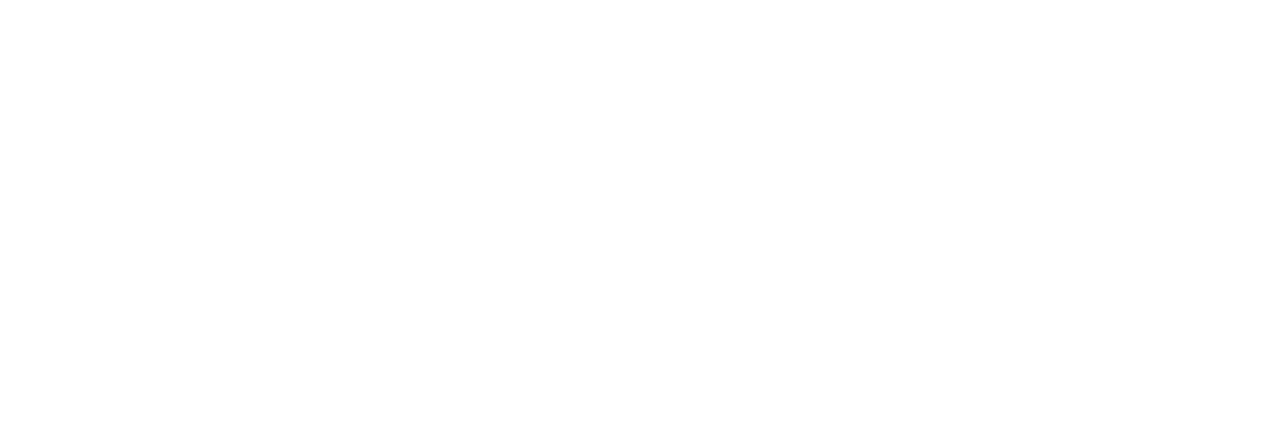
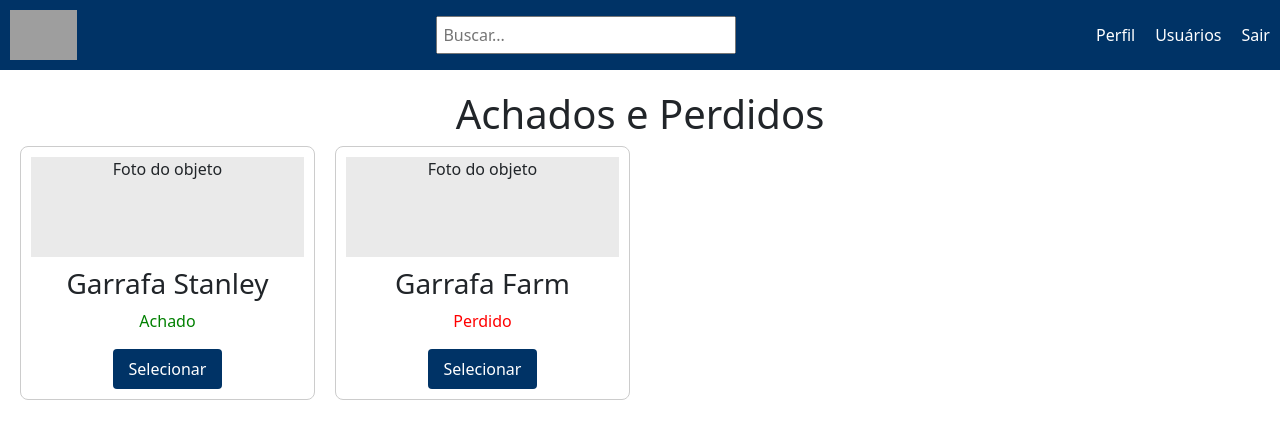
Before and after one commit to GusRsantos/achados-perdidos, a React (Create React App) app: page /home in a window 1280 px wide. Shown: the top 438 px of the page. Built offline with nearby package versions, Linux system fonts and the light colour scheme; grey boxes are pictures that could not be loaded.

Commit message:
Caso dê tempo de mexer no senai, né

```diff
--- a/src/App.js
+++ b/src/App.js
@@ -9,10 +9,22 @@
 import Login from "./pages/Login";
 import CadastrarObjeto from "./pages/CadastrarObjeto";
 import RetirarObjeto from "./pages/RetirarObjeto";
+import Home from './pages/Home';
 
 function App() {
+
   return (
     <div className="App">
+     <BrowserRouter>
+     <NavBarra></NavBarra>
+     <Routes>
+    <Route path='/navbarra' element={<NavBarra/>}/>
+    <Route path='/home' element={<Home/>}/>
+    <Route path='/login' element={<Login/>}/>
+    <Route path='/cadastrarobjeto' element={<CadastrarObjeto/>}/>
+    <Route path='/retirarobjeto' element={<RetirarObjeto/>}/>
+     </Routes>
+     </BrowserRouter>
     </div>
   );
 }
--- /dev/null
+++ b/src/components/CartaoObjeto.jsx
@@ -0,0 +1,16 @@
+import React from 'react'
+import styles from "./CartaoObjeto.module.css";
+const CartaoObjeto = ({ name, status }) => {
+  return (
+    <div className={styles.card}>
+ <div className={styles.image}>Foto do objeto</div>
+      <h3>{name}</h3>
+      <p className={status === 'Achado' ? styles.achado : styles.perdido}>
+        {status}
+      </p>
+      <button className={styles.selectButton}>Selecionar</button>
+    </div>
+  );
+};
+
+export default CartaoObjeto
--- /dev/null
+++ b/src/components/CartaoObjeto.module.css
@@ -0,0 +1,33 @@
+.card {
+    border: 1px solid #ccc;
+    border-radius: 8px;
+    padding: 10px;
+    text-align: center;
+  }
+
+  .image {
+    height: 100px;
+    background-color: #eaeaea;
+    margin-bottom: 10px;
+  }
+
+  .achado {
+    color: green;
+  }
+
+  .perdido {
+    color: red;
+  }
+
+  .selectButton {
+    background-color: #003366;
+    color: white;
+    border: none;
+    padding: 8px 16px;
+    border-radius: 4px;
+    cursor: pointer;
+  }
+
+  .selectButton:hover {
+    background-color: #00509e;
+  }
--- a/src/components/NavBarra.jsx
+++ b/src/components/NavBarra.jsx
@@ -1,8 +1,21 @@
+import React from 'react';
+import styles from './NavBarra.module.css';
 
 const NavBarra = () => {
   return (
-    <div>NavBarra</div>
-  )
-}
+    <nav className={styles.navbar}>
+      <div className={styles.logo}>
+        <img src="/logo.svg" alt="Logo Senai" />
+      </div>
+      <input type="text" placeholder="Buscar..." className={styles.searchBar} />
+      <button className={styles.hamburguerMenu}>☰</button>
+      <div className={styles.navLinks}>
+        <a href="/perfil">Perfil</a>
+        <a href="/usuarios">Usuários</a>
+        <a href="/sair">Sair</a>
+      </div>
+    </nav>
+  );
+};
 
-export default NavBarra
+export default NavBarra;
--- a/src/components/NavBarra.module.css
+++ b/src/components/NavBarra.module.css
@@ -0,0 +1,33 @@
+.navbar {
+    display: flex;
+    justify-content: space-between;
+    align-items: center;
+    padding: 10px;
+    background-color: #003366;
+  }
+
+  .logo img {
+    height: 50px;
+  }
+
+  .searchBar {
+    width: 300px;
+    padding: 5px;
+  }
+
+  .hamburguerMenu {
+    display: none;
+    background: none;
+    border: none;
+    font-size: 24px;
+  }
+
+  .navLinks {
+    display: flex;
+    gap: 20px;
+  }
+
+  .navLinks a {
+    color: white;
+    text-decoration: none;
+  }
--- /dev/null
+++ b/src/pages/Home.jsx
@@ -0,0 +1,22 @@
+import styles from './Home.module.css';
+import CartaoObjeto from "../components/CartaoObjeto";
+const Home = () => {
+  const objects = [
+    { name: 'Garrafa Stanley', status: 'Achado' },
+    { name: 'Garrafa Farm', status: 'Perdido' },
+    // Outros objetos
+  ];
+
+  return (
+    <div className={styles.container}>
+      <h1>Achados e Perdidos</h1>
+      <div className={styles.cards}>
+        {objects.map((obj, index) => (
+          <CartaoObjeto key={index} name={obj.name} status={obj.status}/>
+        ))}
+      </div>
+    </div>
+  );
+};
+
+export default Home;
--- /dev/null
+++ b/src/pages/Home.module.css
@@ -0,0 +1,9 @@
+.container {
+    padding: 20px;
+  }
+
+  .cards {
+    display: grid;
+    grid-template-columns: repeat(4, 1fr);
+    gap: 20px;
+  }
--- a/src/pages/Login.jsx
+++ b/src/pages/Login.jsx
@@ -1,8 +1,17 @@
+import React from 'react';
+import styles from './Login.module.css';
 
 const Login = () => {
   return (
-    <div>Login</div>
-  )
-}
+    <div className={styles.container}>
+      <div className={styles.loginBox}>
+        <img src="/logo.svg" alt="Logo Senai" className={styles.logo} />
+        <input type="text" placeholder="Digite seu CPF" className={styles.input} />
+        <input type="password" placeholder="Digite sua senha" className={styles.input} />
+        <button className={styles.loginButton}>Entrar</button>
+      </div>
+    </div>
+  );
+};
 
-export default Login
+export default Login;
--- a/src/pages/Login.module.css
+++ b/src/pages/Login.module.css
@@ -0,0 +1,42 @@
+.container {
+    display: flex;
+    justify-content: center;
+    align-items: center;
+    height: 100vh;
+    background-color: #f2f2f2;
+  }
+
+  .loginBox {
+    background-color: white;
+    padding: 20px;
+    border-radius: 10px;
+    box-shadow: 0 0 10px rgba(0, 0, 0, 0.1);
+    text-align: center;
+  }
+
+  .logo {
+    margin-bottom: 20px;
+  }
+
+  .input {
+    display: block;
+    width: 100%;
+    padding: 10px;
+    margin: 10px 0;
+    border: 1px solid #ccc;
+    border-radius: 5px;
+  }
+
+  .loginButton {
+    background-color: #003366;
+    color: white;
+    border: none;
+    padding: 10px;
+    width: 100%;
+    border-radius: 5px;
+    cursor: pointer;
+  }
+
+  .loginButton:hover {
+    background-color: #00509e;
+  }
```
